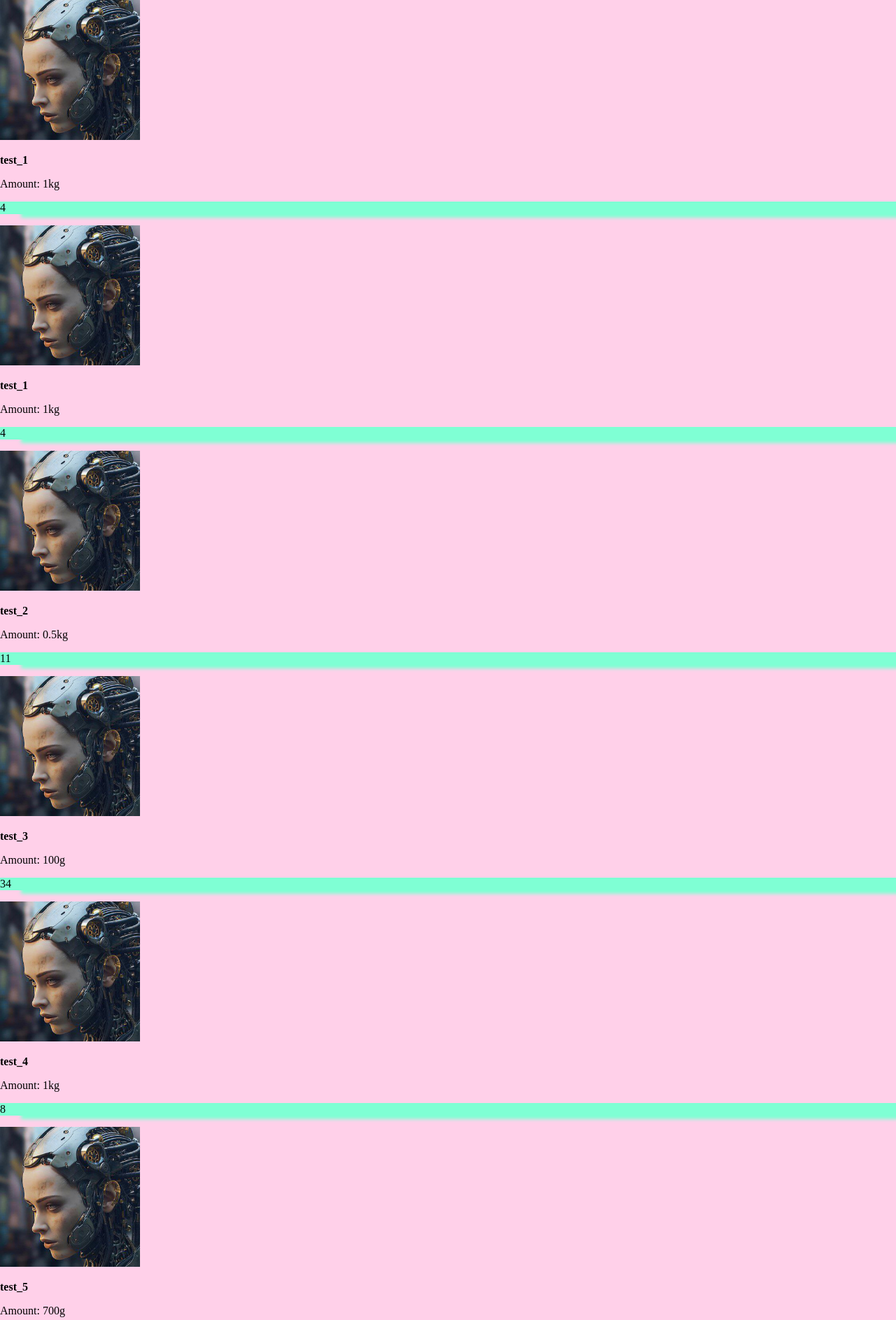
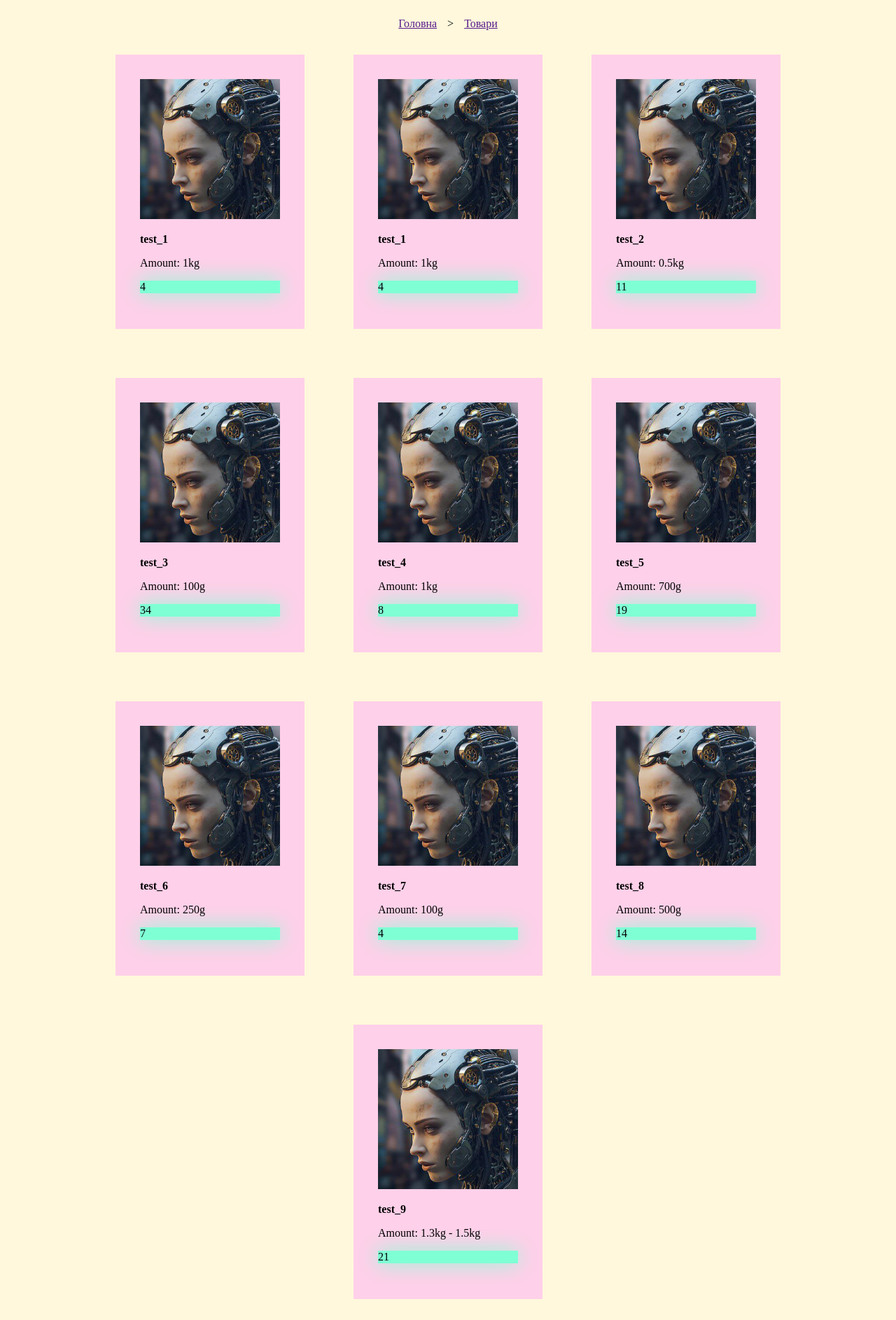
Before and after one commit to MissCoolJenn/Fruit_Store, a Django app: page / in a window 1280 px wide. Shown: the part 54-1940 px from the top of the page at 70% size. After the commit the page ends 1910 px from the top, so only its background shows below. Run offline with Django 5.2, Linux system fonts and the light colour scheme; data comes from the database, SQL or seed files in the repository.

Commit message:
чуть фронта

```diff
--- a/Static/CSS/home.css
+++ b/Static/CSS/home.css
@@ -1,12 +1,30 @@
 main {
-    display: grid;
-    grid-template-columns: 1fr;
-    grid-template-rows: 1fr;
+    padding-top: 25px;
+    padding-left: 25px;
+    padding-right: 25px;
+    padding-bottom: 25px;
 
     background-color: cornsilk;
 }
 
+#nav {
+    display: flex;
+
+    justify-content: center;
+}
+#nav_s {
+    margin-left: 15px;
+    margin-right: 15px;
+}
+
+#product_list {
+    display: flex;
+    flex-wrap: wrap;
+    justify-content: center;
+}
 .product {
+    margin: 35px 35px 35px 35px;
+    padding: 35px 35px 35px 35px;
     background-color: rgb(255, 208, 233);
 }
 .product_img {
@@ -15,5 +33,5 @@ main {
 }
 .product_price {
     background-color: aquamarine;
-    box-shadow: 30px 5px 5px aquamarine;
+    box-shadow: 0px 0px 30px aquamarine;
 }
--- a/Templates/home.html
+++ b/Templates/home.html
@@ -5,6 +5,18 @@
 {% block content %}
 
 <main>
+    <div id="nav">
+        <div>
+            <a href="">Головна</a>
+        </div>
+        <div id="nav_s">
+            <a> > </a>
+        </div>
+        <div>
+            <a href="">Товари</a>
+        </div>
+    </div>
+    <div id="product_list">
         {% for prod in product_list %}
             <div class="product" id="{{prod.name}}">
                 <img class="product_img" src="{{ MEDIA_URL }}{{ prod.image }}">
@@ -15,6 +27,7 @@
                 </div>
             </div>
         {% endfor %}
+    </div>
 </main>
 
 <link rel="stylesheet" type="text/css" href="{% static 'CSS/home.css' %}">
```
Lines whose indentation alone changed are shown as unchanged.
